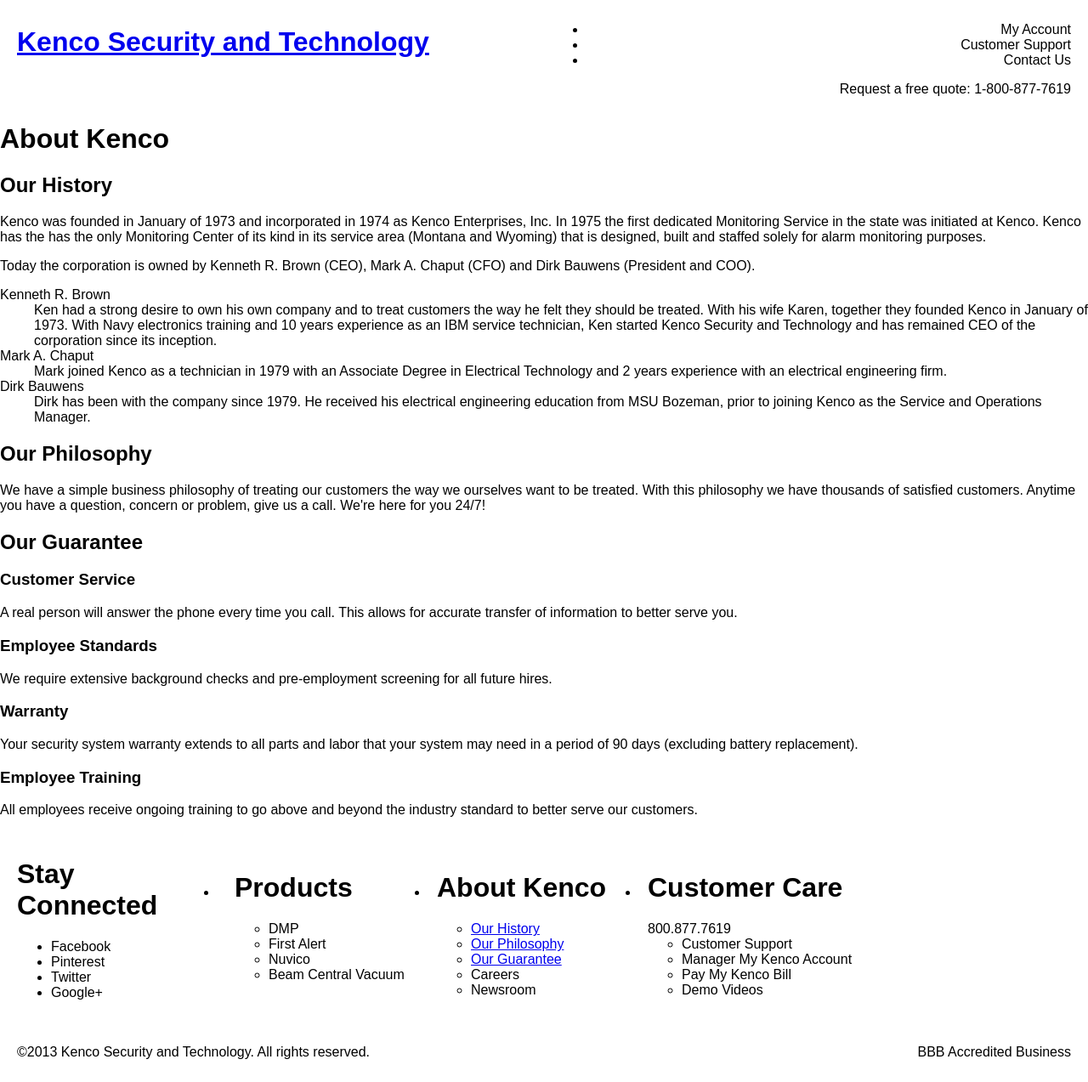
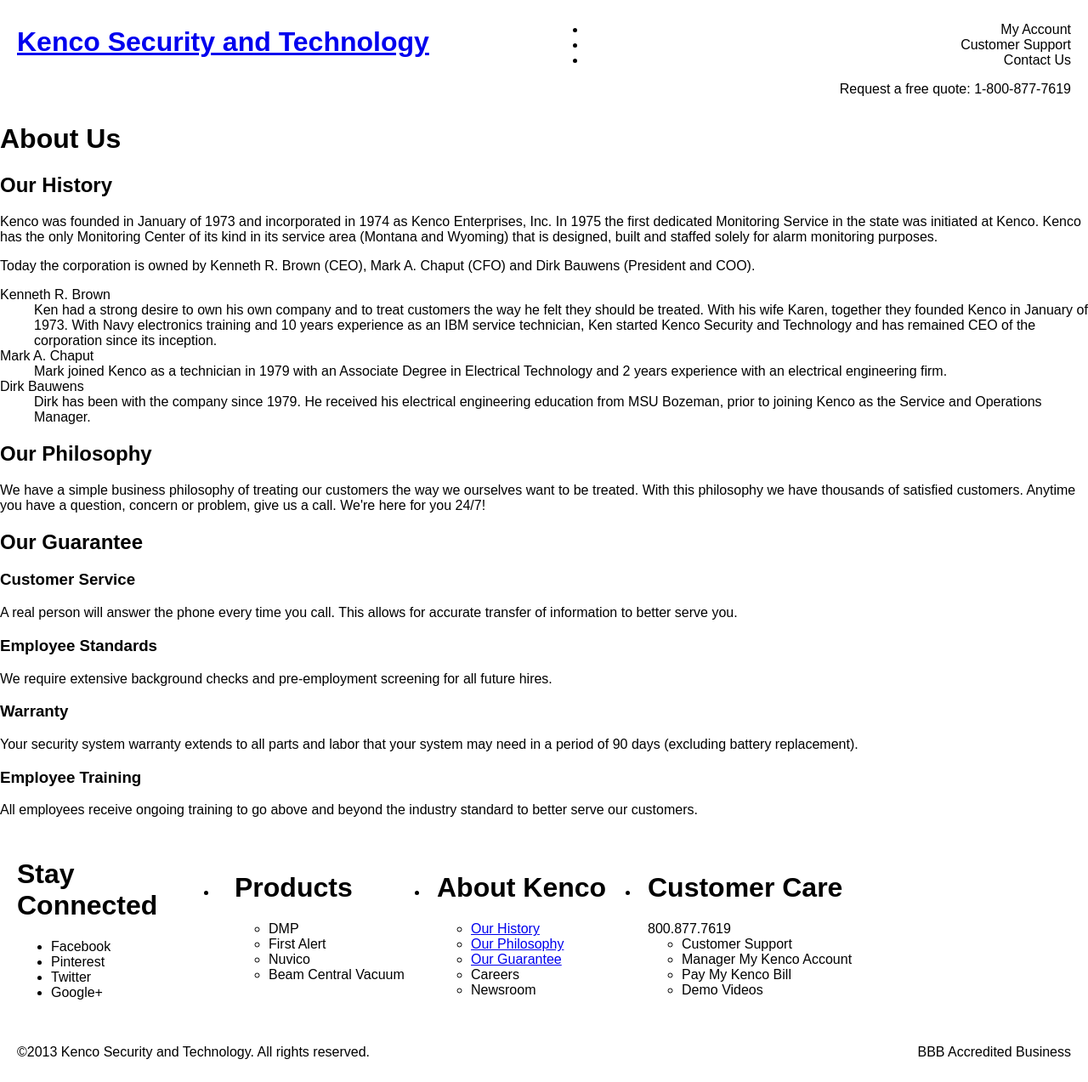
Before and after one commit to Kenco-Enterprises-Inc/kenco-enterprises-inc.github.io, a Jekyll site: the page built from about/index.html, in a window 1280 px wide. Shown: the whole page at 85% size. Built offline with Jekyll 4.4.1, drawn with Linux system fonts in a browser that asks for light colours.

Commit message:
Changed about page to say About Us and removed some typos in the text

```diff
--- a/about/index.html
+++ b/about/index.html
@@ -3,10 +3,10 @@ layout: default
 title: Kenco Security and Technology &bull; Our History
 ---
 <article class="about">
-  <h1>About Kenco</h1>
+  <h1>About Us</h1>
   <article id="history">
     <h2>Our History</h2>
-    <p>Kenco was founded in January of 1973 and incorporated in 1974 as Kenco Enterprises, Inc.  In 1975 the first dedicated Monitoring Service in the state was initiated at Kenco.  Kenco has the has the only Monitoring Center of its kind in its service area (Montana and Wyoming) that is designed, built and staffed solely for alarm monitoring purposes.</p>
+    <p>Kenco was founded in January of 1973 and incorporated in 1974 as Kenco Enterprises, Inc.  In 1975 the first dedicated Monitoring Service in the state was initiated at Kenco.  Kenco has the only Monitoring Center of its kind in its service area (Montana and Wyoming) that is designed, built and staffed solely for alarm monitoring purposes.</p>
     <p>Today the corporation is owned by Kenneth R. Brown (CEO), Mark A. Chaput (CFO) and Dirk Bauwens (President and COO).</p>
     <dl>
       <dt class="picture-ken">Kenneth R. Brown</dt>
```
